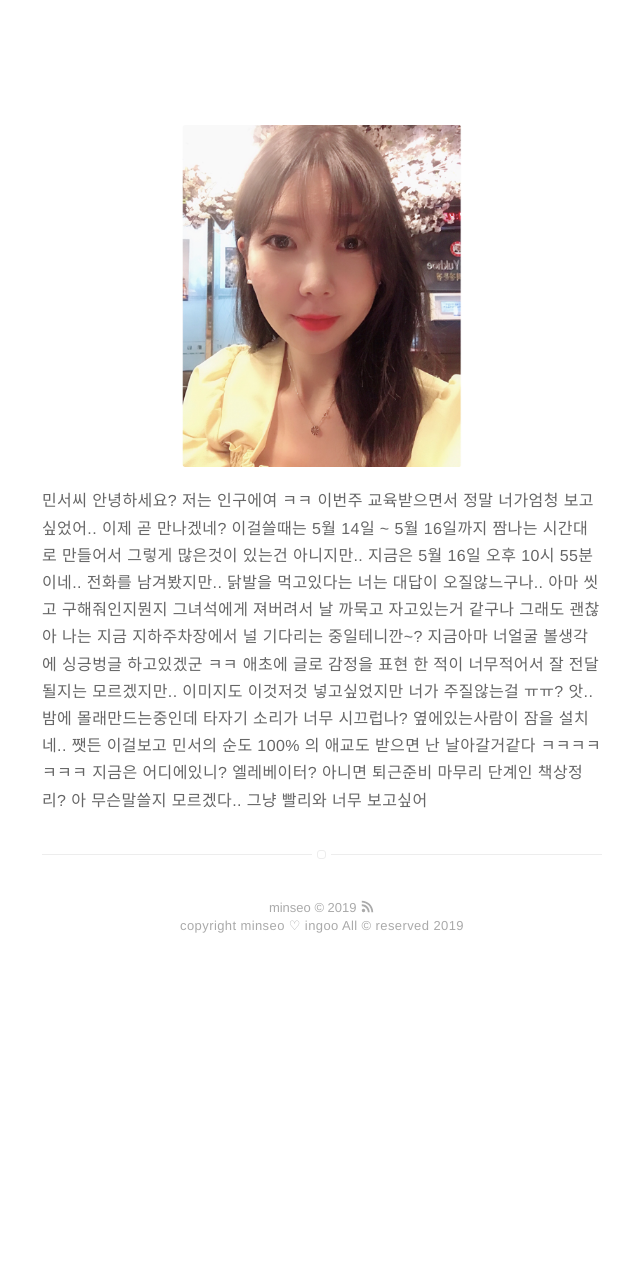
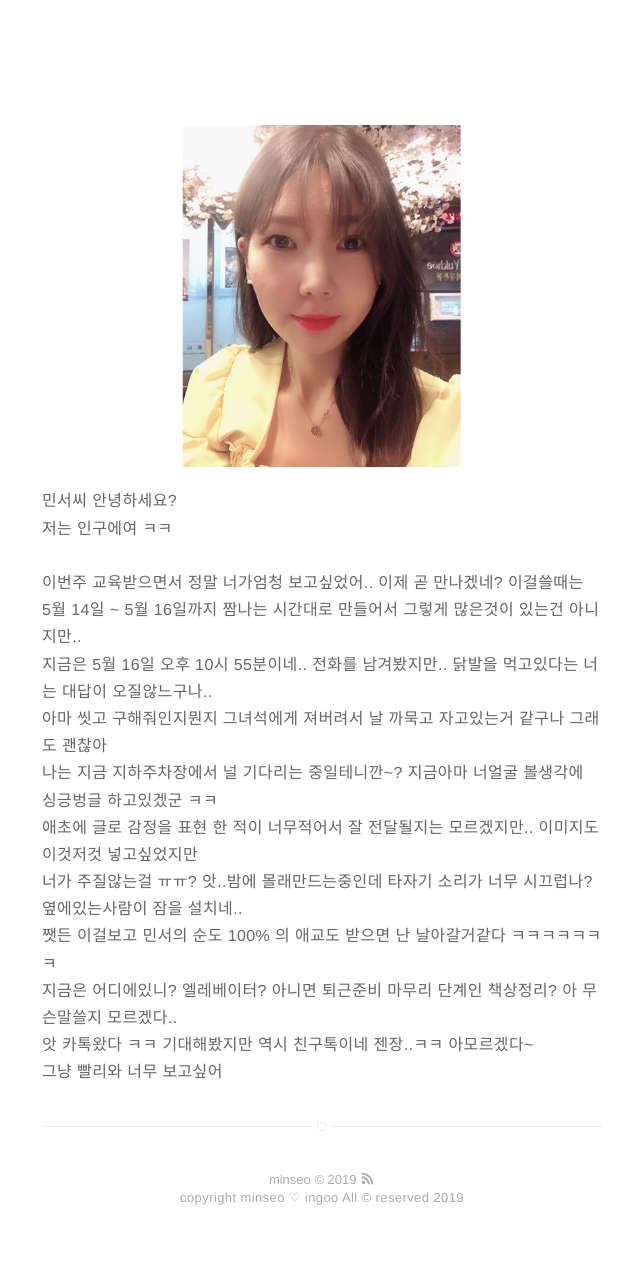
Before and after one commit to minseoingoo/github.io, a Jekyll site: the page built from about.md, in a window 1280 px wide. Shown: the whole page, without its empty margins (318-958 px from the left). Built offline with Jekyll 4.4.1, drawn with Linux system fonts in a browser that asks for light colours; before the commit the page ends 997 px from its top, so only the background shows below that.

Commit message:
about change

```diff
--- a/about.md
+++ b/about.md
@@ -5,17 +5,18 @@ layout: page
 ![Profile Image]({{ site.url }}/{{ site.picture }})
 
 <p>
-민서씨 안녕하세요?
-저는 인구에여 ㅋㅋ
-이번주 교육받으면서 정말 너가엄청 보고싶었어.. 이제 곧 만나겠네? 이걸쓸때는
-5월 14일 ~ 5월 16일까지 짬나는 시간대로 만들어서 그렇게 많은것이 있는건 아니지만..
-지금은 5월 16일 오후 10시 55분이네.. 전화를 남겨봤지만.. 닭발을 먹고있다는 너는 대답이 오질않느구나..
-아마 씻고 구해줘인지뭔지 그녀석에게 져버려서 날 까묵고 자고있는거 같구나 그래도 괜찮아
-나는 지금 지하주차장에서 널 기다리는 중일테니깐~? 지금아마 너얼굴 볼생각에 싱긍벙글 하고있겠군 ㅋㅋ
-애초에 글로 감정을 표현 한 적이 너무적어서 잘 전달될지는 모르겠지만.. 이미지도 이것저것 넣고싶었지만
-너가 주질않는걸 ㅠㅠ? 앗..밤에 몰래만드는중인데 타자기 소리가 너무 시끄럽나? 옆에있는사람이 잠을 설치네..
-쨋든 이걸보고 민서의 순도 100% 의 애교도 받으면 난 날아갈거같다 ㅋㅋㅋㅋㅋㅋㅋ
-지금은 어디에있니? 엘레베이터? 아니면 퇴근준비 마무리 단계인 책상정리? 아 무슨말쓸지 모르겠다..
+민서씨 안녕하세요? <br>
+저는 인구에여 ㅋㅋ<br><br>
+이번주 교육받으면서 정말 너가엄청 보고싶었어.. 이제 곧 만나겠네? 이걸쓸때는<br>
+5월 14일 ~ 5월 16일까지 짬나는 시간대로 만들어서 그렇게 많은것이 있는건 아니지만..<br>
+지금은 5월 16일 오후 10시 55분이네.. 전화를 남겨봤지만.. 닭발을 먹고있다는 너는 대답이 오질않느구나.. <br>
+아마 씻고 구해줘인지뭔지 그녀석에게 져버려서 날 까묵고 자고있는거 같구나 그래도 괜찮아<br>
+나는 지금 지하주차장에서 널 기다리는 중일테니깐~? 지금아마 너얼굴 볼생각에 싱긍벙글 하고있겠군 ㅋㅋ<br>
+애초에 글로 감정을 표현 한 적이 너무적어서 잘 전달될지는 모르겠지만.. 이미지도 이것저것 넣고싶었지만<br>
+너가 주질않는걸 ㅠㅠ? 앗..밤에 몰래만드는중인데 타자기 소리가 너무 시끄럽나? 옆에있는사람이 잠을 설치네..<br>
+쨋든 이걸보고 민서의 순도 100% 의 애교도 받으면 난 날아갈거같다 ㅋㅋㅋㅋㅋㅋㅋ<br>
+지금은 어디에있니? 엘레베이터? 아니면 퇴근준비 마무리 단계인 책상정리? 아 무슨말쓸지 모르겠다..<br>
+앗 카톡왔다 ㅋㅋ 기대해봤지만 역시 친구톡이네 젠장..ㅋㅋ 아모르겠다~<br>
 <b>그냥 빨리와 너무 보고싶어</b>
 </p>
 
```
